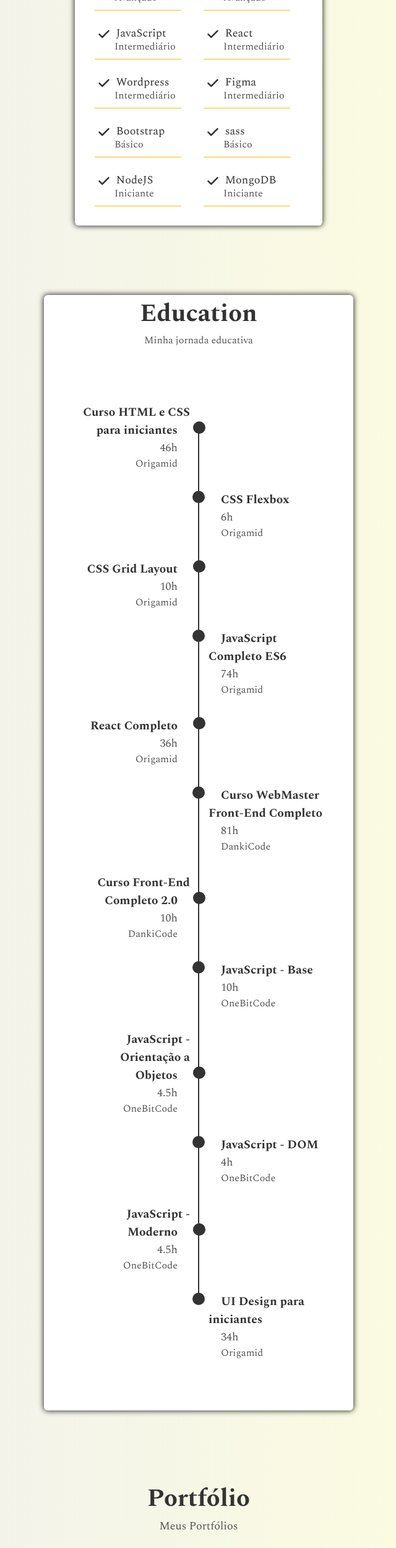
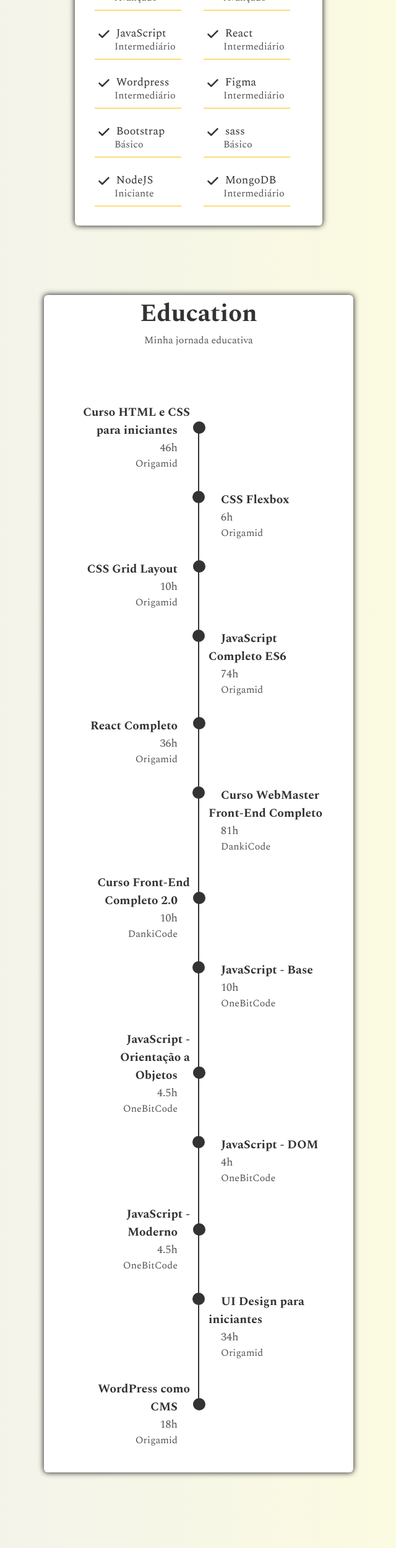
Before and after one commit to luizCosta-Serao/luizCosta-Serao.github.io, a React (Create React App) app: page / in a window 1280 px wide. Shown: the part 1496-3994 px from the top of the page at 62% size, without its empty margins (319-959 px from the left). Built offline with nearby package versions, Linux system fonts and the light colour scheme.

Commit message:
adicionando na section Education um novo certificado

```diff
--- a/src/components/Education/Education.js
+++ b/src/components/Education/Education.js
@@ -81,6 +81,12 @@ const Education = () => {
           hours="34h"
           teacher="Origamid"
         />
+
+        <Certificates
+          title="WordPress como CMS"
+          hours="18h"
+          teacher="Origamid"
+        />
       </ul>
     </section>
   )
--- a/src/components/Education/Education.module.css
+++ b/src/components/Education/Education.module.css
@@ -1,7 +1,7 @@
 .education {
   width: 500px;
   background-color: white;
-  height: 1800px;
+  height: 1900px;
   margin-top: 7rem;
   margin-bottom: 2rem;
   border-radius: .4rem;
@@ -21,7 +21,7 @@
 .education > p::after {
   content: "";
   width: 2px;
-  height: 1420px;
+  height: 1575px;
   background: #333;
   display: block;
   position: relative;
@@ -31,7 +31,7 @@
 
 .education ul {
   position: relative;
-  top: -1330px;
+  top: -1485px;
   width: 100%;
 }
 
--- a/src/components/Skills/Skills.js
+++ b/src/components/Skills/Skills.js
@@ -47,7 +47,7 @@ const Skills = () => {
           </li>
           <li>
             <p>MongoDB</p>
-            <span>Iniciante</span>
+            <span>Intermediário</span>
           </li>
         </ul>
       </div>
```
